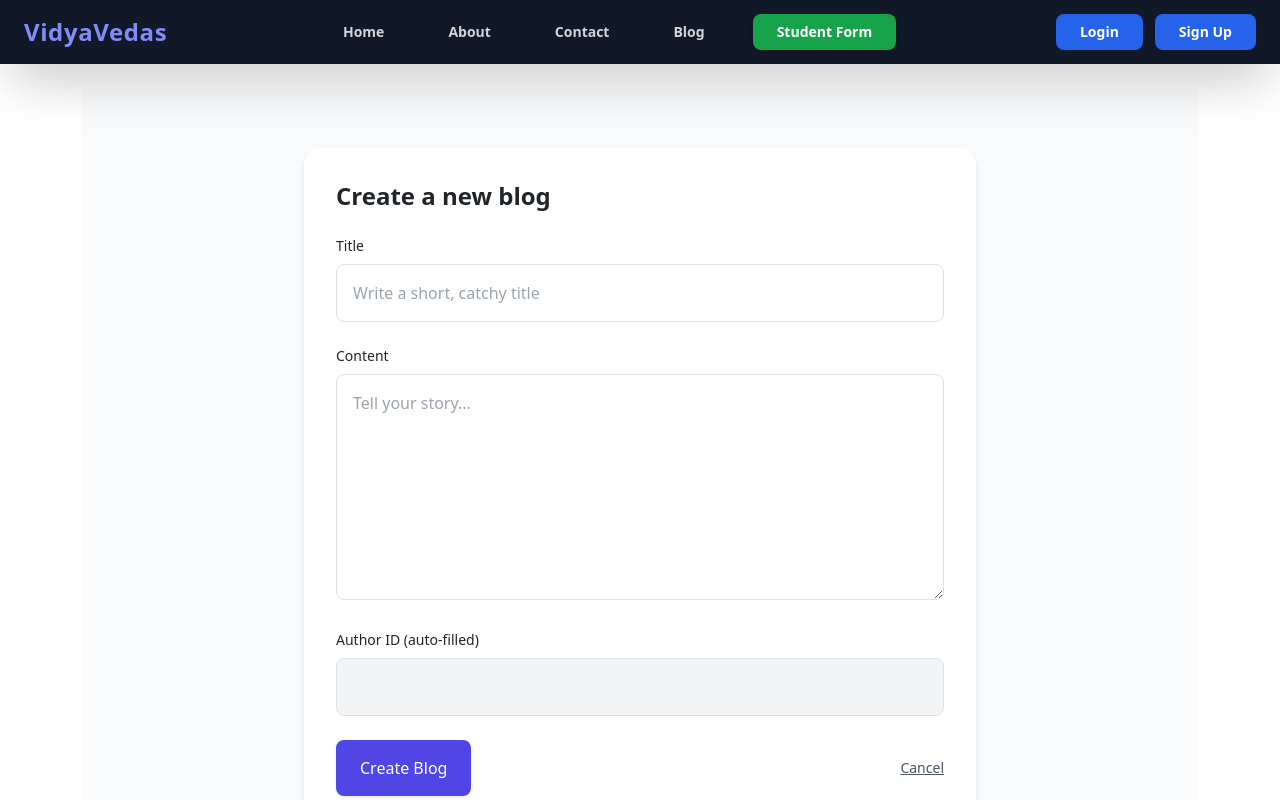
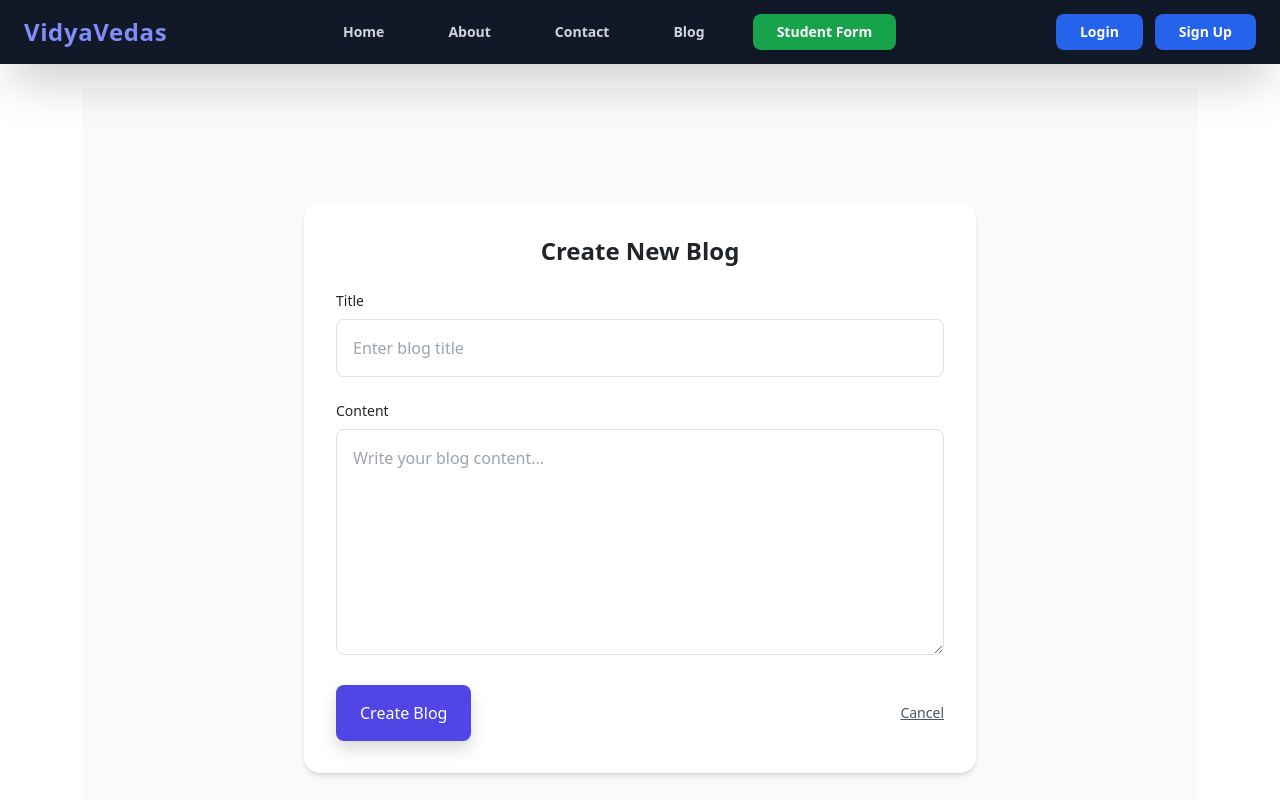
Before and after one commit to dishadube/Fronted, a React (Vite) app: page /blog in a window 1280 px wide. Shown: the top 800 px of the page. Built offline with nearby package versions, Linux system fonts and the light colour scheme.

Commit message:
Refactor Blog component to CreateBlog and update logic

```diff
--- a/src/components/Blog.jsx
+++ b/src/components/Blog.jsx
@@ -1,70 +1,68 @@
 // CreateBlog.jsx
-// React component (Tailwind CSS) for creating a blog post.
-// - Title and content fields
-// - Author ID auto-filled from logged-in user stored in localStorage as { _id, name, token }
-// - Sends POST to /api/blogs with Authorization: Bearer <token>
-// - Copy this file into your React project (e.g. src/components/CreateBlog.jsx)
+// Uses fetch() instead of axios
+// Matches backend fields exactly (title + description)
+// Author comes from JWT token (secure)
 
-import React, { useEffect, useState } from "react";
+import React, { useState } from "react";
 import { useNavigate } from "react-router-dom";
-import axios from "axios";
 
-export default function Blog() {
+export default function CreateBlog() {
   const navigate = useNavigate();
   const [loading, setLoading] = useState(false);
   const [form, setForm] = useState({
     title: "",
     content: "",
-    author: "",
   });
-
-  // try to load logged-in user from localStorage
-  useEffect(() => {
-    try {
-      const raw = localStorage.getItem("user");
-      if (!raw) return;
-      const user = JSON.parse(raw);
-      if (user && user._id) setForm((p) => ({ ...p, author: user._id }));
-    } catch (err) {
-      console.warn("Failed to read user from localStorage", err);
-    }
-  }, []);
 
   const handleChange = (e) => {
     const { name, value } = e.target;
-    setForm((p) => ({ ...p, [name]: value }));
+    setForm((prev) => ({ ...prev, [name]: value }));
   };
 
   const handleSubmit = async (e) => {
     e.preventDefault();
+
     if (!form.title.trim() || !form.content.trim()) {
-      alert("Please add both title and content");
+      alert("Please fill in all required fields");
       return;
     }
 
     setLoading(true);
+
     try {
-      const token = (() => {
-        try {
-          const raw = localStorage.getItem("user");
-          if (!raw) return null;
-          const user = JSON.parse(raw);
-          return user?.token ?? null;
-        } catch (err) { return null; }
-      })();
+      // Get token from localStorage
+      const raw = localStorage.getItem("user");
+      if (!raw) throw new Error("User not logged in");
 
-      const headers = token ? { Authorization: `Bearer ${token}` } : {};
+      const { token } = JSON.parse(raw);
+      if (!token) throw new Error("Token missing");
 
-     await axios.post("https://vidya-vedas-backend.vercel.app/api/blogs/create", form, {
-  headers: { Authorization: `Bearer ${token}` }
-});
-      // on success, navigate to blog list or detail
-      alert("Blog created successfully");
+      const response = await fetch(
+        "https://vidya-vedas-backend.vercel.app/api/blogs/create",
+        {
+          method: "POST",
+          headers: {
+            "Content-Type": "application/json",
+            Authorization: `Bearer ${token}`,
+          },
+          body: JSON.stringify({
+            title: form.title,
+            description: form.content, // ✅ backend expects "description"
+          }),
+        }
+      );
+
+      const data = await response.json();
+
+      if (!response.ok) {
+        throw new Error(data?.msg || "Failed to create blog");
+      }
+
+      alert("Blog created successfully ✅");
       navigate("/blogs");
     } catch (error) {
       console.error(error);
-      const msg = error?.response?.data?.msg || error.message || "Failed to create blog";
-      alert(msg);
+      alert(error.message || "Something went wrong");
     } finally {
       setLoading(false);
     }
@@ -73,43 +71,41 @@ export default function Blog() {
   return (
     <div className="min-h-screen flex items-center justify-center bg-gray-50 p-6">
       <div className="max-w-2xl w-full bg-white rounded-2xl shadow-md p-8">
-        <h1 className="text-2xl font-semibold mb-4">Create a new blog</h1>
+        <h1 className="text-2xl font-semibold mb-6 text-center">
+          Create New Blog
+        </h1>
 
         <form onSubmit={handleSubmit}>
+          {/* Title */}
           <label className="block mb-2 text-sm font-medium">Title</label>
           <input
+            type="text"
             name="title"
             value={form.title}
             onChange={handleChange}
             className="w-full p-3 border rounded-lg mb-4 focus:outline-none focus:ring-2 focus:ring-indigo-200"
-            placeholder="Write a short, catchy title"
+            placeholder="Enter blog title"
             required
           />
 
+          {/* Content */}
           <label className="block mb-2 text-sm font-medium">Content</label>
           <textarea
             name="content"
             value={form.content}
             onChange={handleChange}
             rows={8}
-            className="w-full p-3 border rounded-lg mb-4 resize-vertical focus:outline-none focus:ring-2 focus:ring-indigo-200"
-            placeholder="Tell your story..."
+            className="w-full p-3 border rounded-lg mb-6 resize-vertical focus:outline-none focus:ring-2 focus:ring-indigo-200"
+            placeholder="Write your blog content..."
             required
           />
 
-          <label className="block mb-2 text-sm font-medium">Author ID (auto-filled)</label>
-          <input
-            name="author"
-            value={form.author}
-            readOnly
-            className="w-full p-3 border rounded-lg mb-6 bg-gray-100"
-          />
-
+          {/* Buttons */}
           <div className="flex items-center justify-between">
             <button
               type="submit"
               disabled={loading}
-              className="px-6 py-3 rounded-lg shadow-sm bg-indigo-600 text-white disabled:opacity-60"
+              className="px-6 py-3 rounded-lg bg-indigo-600 text-white shadow disabled:opacity-60"
             >
               {loading ? "Creating..." : "Create Blog"}
             </button>
@@ -123,7 +119,6 @@ export default function Blog() {
             </button>
           </div>
         </form>
-
       </div>
     </div>
   );
```
